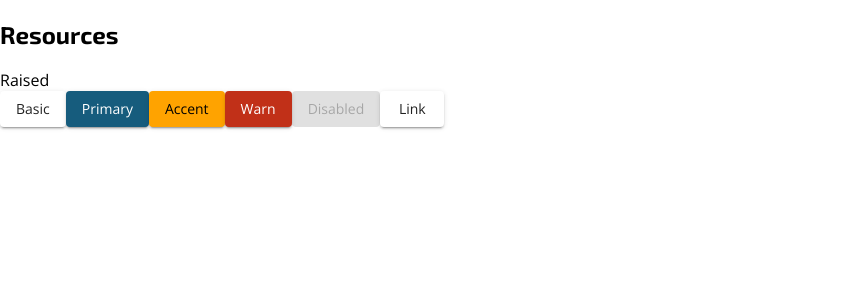
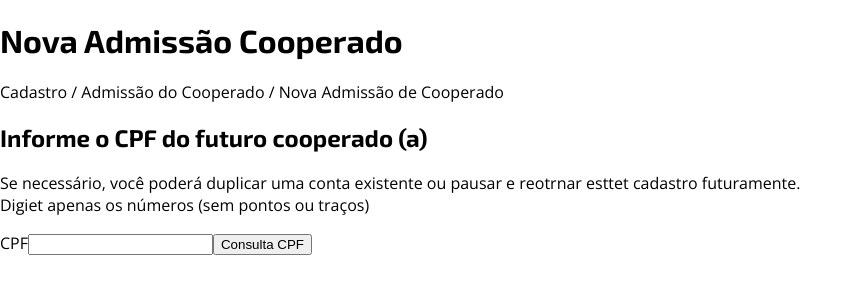
Before and after one commit to thiagoprazeres/central-ailos-desafio-angular, an Angular app: page / in a window 1280 px wide. Shown: the top 300 px of the page, without its empty margins (0-862 px from the left). Built offline with nearby package versions, Linux system fonts and the light colour scheme.

Commit message:
basic form

```diff
--- a/src/app/app.component.html
+++ b/src/app/app.component.html
@@ -1,14 +1,13 @@
-
-<h2>Resources</h2>
+<header>
+  <h1>Nova Admissão Cooperado</h1>
+  <p>Cadastro / Admissão do Cooperado / Nova Admissão de Cooperado</p>
+</header>
 <section>
-  <div class="example-label">Raised</div>
-  <div class="example-button-row">
-    <button mat-raised-button>Basic</button>
-    <button mat-raised-button color="primary">Primary</button>
-    <button mat-raised-button color="accent">Accent</button>
-    <button mat-raised-button color="warn">Warn</button>
-    <button mat-raised-button disabled>Disabled</button>
-    <a mat-raised-button href="https://www.google.com/" target="_blank">Link</a>
-  </div>
+  <h2>Informe o CPF do futuro cooperado (a)</h2>
+  <p>Se necessário, você poderá duplicar uma conta existente ou pausar e reotrnar esttet cadastro futuramente.<br>
+    Digiet apenas os números (sem pontos ou traços)</p>
+  <label for="cpf">CPF</label>
+  <input type="tel" id="cpf" aria-describedby="CPF" #cpf>
+  <button (click)="enviar(cpf.value)">Consulta CPF</button>
 </section>
 <router-outlet></router-outlet>
--- a/src/app/app.component.ts
+++ b/src/app/app.component.ts
@@ -7,4 +7,7 @@ import { Component } from '@angular/core';
 })
 export class AppComponent {
   title = 'central-ailos';
+  enviar(cpf: string) {
+    console.log('teste: ' + cpf);
+  }
 }
```
Also changed, not shown: src/app/app.module.ts (+6 -2 lines).
